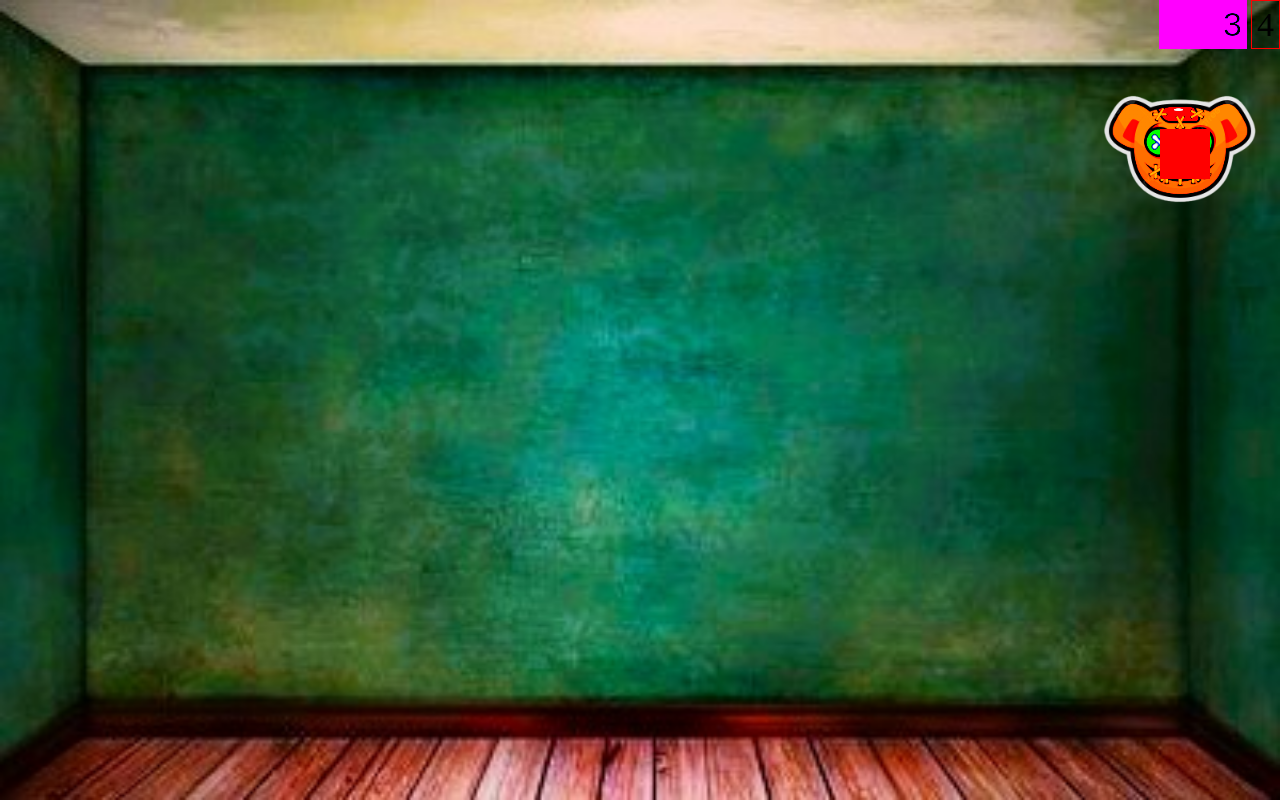
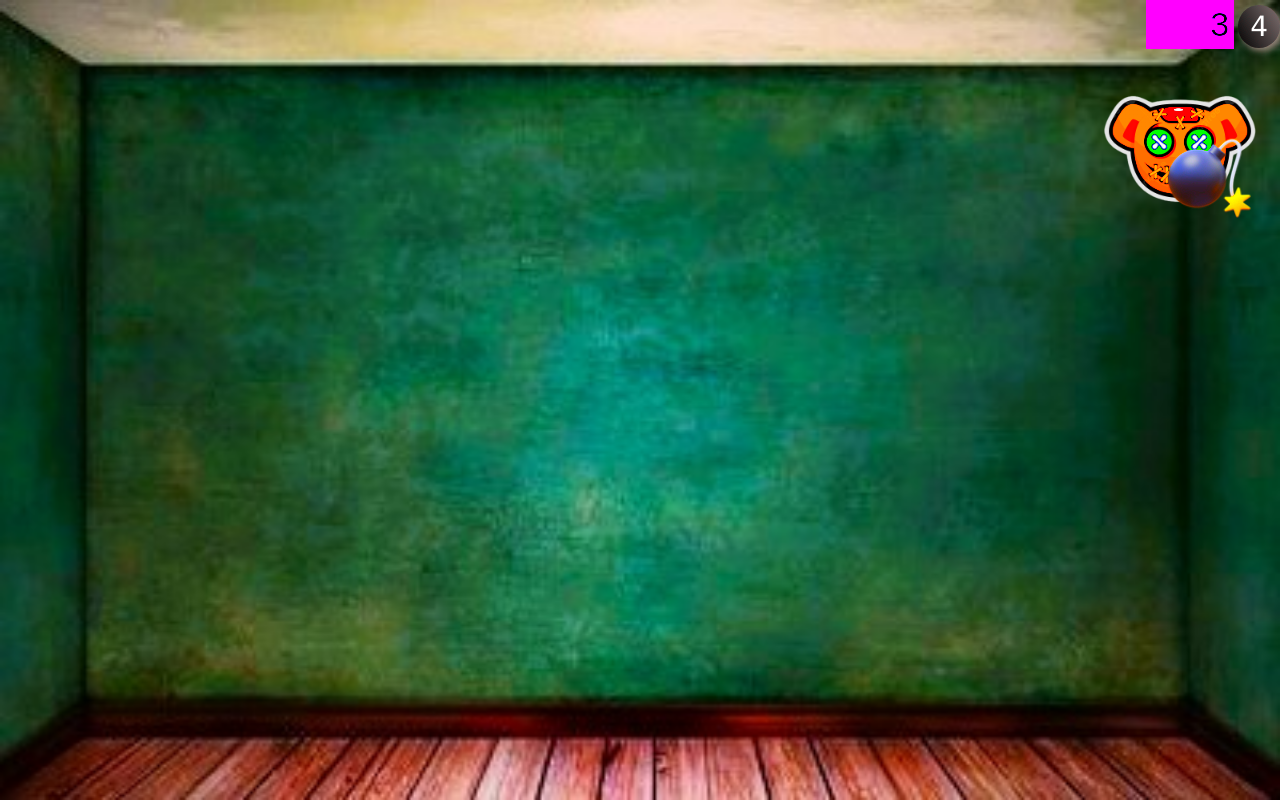
Before and after one commit to mehrdadj2005/dish-dish, a plain HTML site: page index.html in a window 1280 px wide. Both pictures are taken after a click on the picture 1180 px from the left and 149 px from the top of the page. Drawn offline with Linux system fonts and the light colour scheme.

Commit message:
change style

```diff
--- a/index.html
+++ b/index.html
@@ -19,7 +19,7 @@
         <!-- توپ -->
         <!-- <div ></div> -->
         <img id="ball" src="pngtree-voodoo-doll-face-mascot-logo-design-png-image_5999276_thumbnail.png" alt="">
-        <div id="bomb"></div>
+        <div id="bomb"><img src="image/icons8-bomb-94.png" width="98px" height="98px" alt="" srcset=""></div>
     </div>
     <div id="error"></div>
     <script src="app.js"></script>
--- a/style.css
+++ b/style.css
@@ -10,10 +10,16 @@ body {
 
 /* اسپن جون */
 #jon {
-    border: 1px solid red;
-    padding: 5px;
+    background:linear-gradient(60deg,#000,rgb(119, 117, 117)) ;
+   color: #fff;
+    padding: 5px 12px 5px 12px;
+    filter:drop-shadow(3px 3px 3px rgba(223, 217, 217, 0.569));
     font-size: 34px;
+    border-radius: 40px 40px;
+    font-family:'Lucida Sans', 'Lucida Sans Regular', 'Lucida Grande', 'Lucida Sans Unicode', Geneva, Verdana, sans-serif;
+    font-size: 28px;
 }
+
 
 /* اینپوت سرعت */
 #sorat {
@@ -65,9 +71,6 @@ body {
 }
 
 #bomb {
-    width: 50px;
-    height: 50px;
-    background-color: red;
     position: absolute;
     left: 0;
     top: 0;
```
Also changed, not shown: image/icons8-bomb-48.png (added), image/icons8-bomb-64.png (added), image/icons8-bomb-94.png (added).
